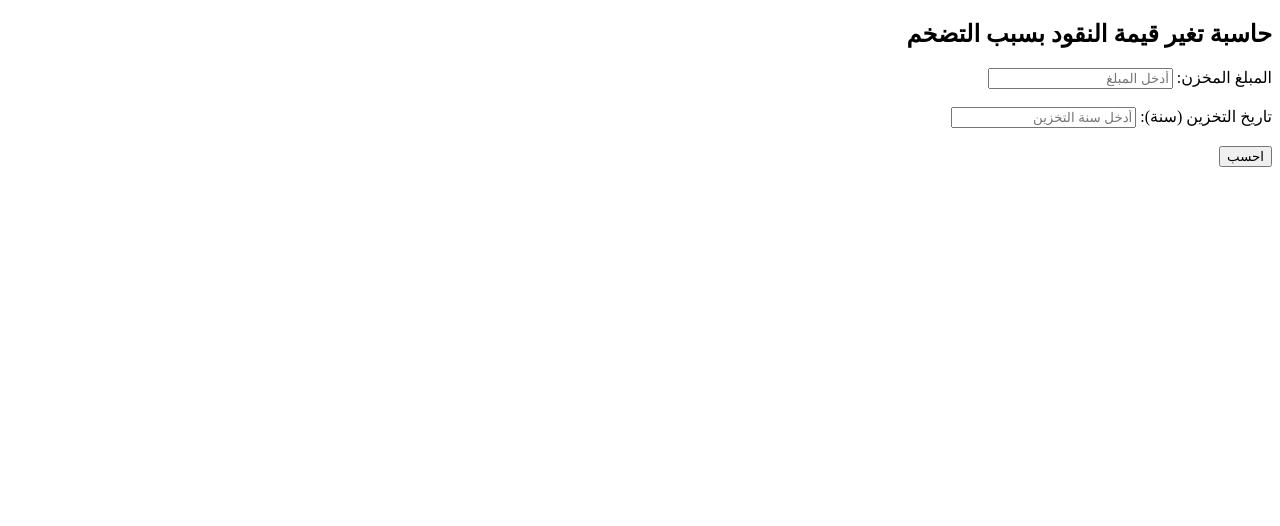
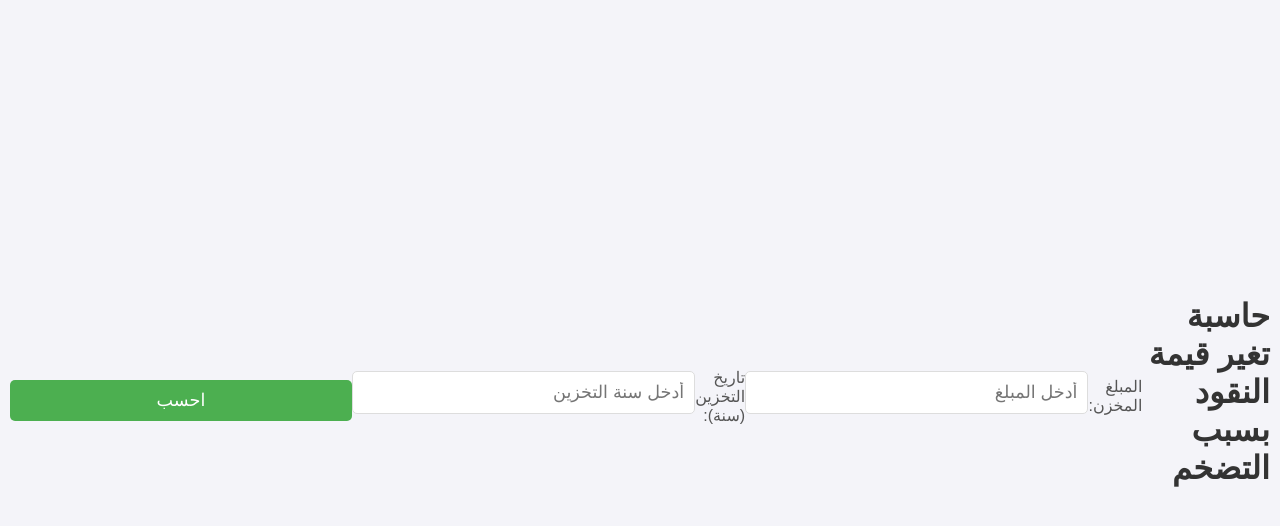
Before and after one commit to MyLhassane/inflation-calculator, a plain HTML site: page index.html in a window 1280 px wide. Drawn offline with Linux system fonts and the light colour scheme.

Commit message:
Added stylesheet

```diff
--- a/index.html
+++ b/index.html
@@ -3,6 +3,7 @@
 <head>
   <meta charset="UTF-8">
   <title>حاسبة التضخم</title>
+<link rel="stylesheet" href="style.css">
 </head>
 <body>
   <h2>حاسبة تغير قيمة النقود بسبب التضخم</h2>
--- /dev/null
+++ b/style.css
@@ -0,0 +1,96 @@
+/* Mobile-first styling */
+* {
+  margin: 0;
+  padding: 0;
+  box-sizing: border-box;
+  font-family: Arial, sans-serif;
+  direction: rtl;
+}
+
+body {
+  display: flex;
+  align-items: center;
+  justify-content: center;
+  min-height: 100vh;
+  padding: 10px;
+  background-color: #f4f4f9;
+}
+
+.container {
+  max-width: 400px;
+  width: 100%;
+  background: #ffffff;
+  border-radius: 8px;
+  box-shadow: 0 4px 8px rgba(0, 0, 0, 0.1);
+  padding: 20px;
+  text-align: center;
+}
+
+h2 {
+  font-size: 1.5rem;
+  color: #333;
+  margin-bottom: 1rem;
+}
+
+label {
+  font-size: 1rem;
+  color: #555;
+  margin-bottom: 0.5rem;
+  display: block;
+  text-align: right;
+}
+
+input[type="number"] {
+  width: 100%;
+  padding: 10px;
+  margin-bottom: 1rem;
+  border: 1px solid #ddd;
+  border-radius: 5px;
+  font-size: 1rem;
+}
+
+button {
+  width: 100%;
+  padding: 10px;
+  background-color: #4CAF50;
+  color: #fff;
+  border: none;
+  border-radius: 5px;
+  font-size: 1rem;
+  cursor: pointer;
+  transition: background-color 0.3s ease;
+}
+
+button:hover {
+  background-color: #45a049;
+}
+
+p {
+  font-size: 1.2rem;
+  color: #333;
+  margin-top: 1rem;
+}
+
+/* Responsive adjustments for larger screens */
+@media (min-width: 600px) {
+  .container {
+    max-width: 500px;
+    padding: 30px;
+  }
+
+  h2 {
+    font-size: 2rem;
+  }
+
+  input[type="number"] {
+    font-size: 1.1rem;
+  }
+
+  button {
+    font-size: 1.1rem;
+  }
+
+  p {
+    font-size: 1.3rem;
+  }
+}
```
